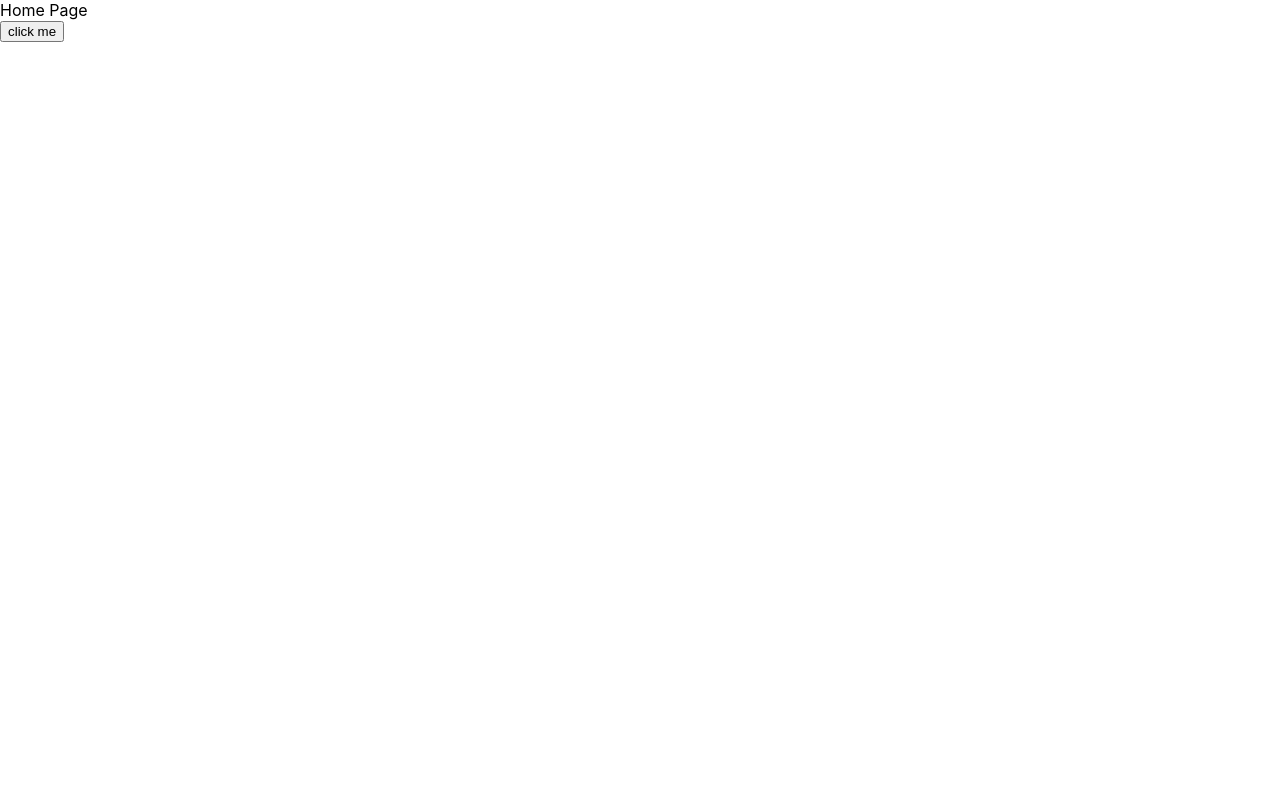
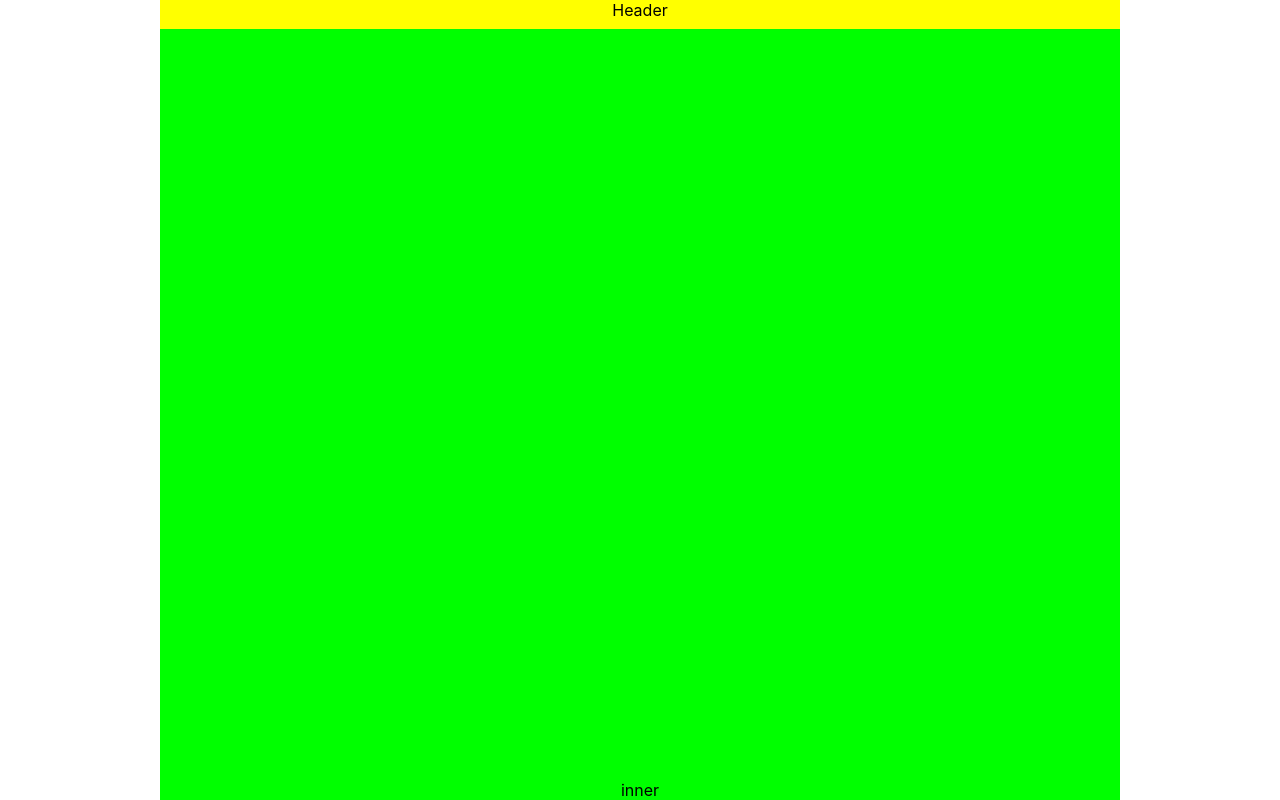
Before and after one commit to christianhalsell/app-street-sports-challenger, a React (Create React App) app: page / in a window 1280 px wide. Built offline with nearby package versions, Linux system fonts and the light colour scheme.

Commit message:
layout tests

```diff
--- a/src/App.js
+++ b/src/App.js
@@ -1,9 +1,9 @@
 import React from 'react';
 import {
-  BrowserRouter as Router, // URL will navigate
+  // BrowserRouter as Router, // URL will navigate
   Routes,
-  Route
-  // MemoryRouter as Router // URL will not navigate
+  Route,
+  MemoryRouter as Router // URL will not navigate
 } from 'react-router-dom';
 
 import HomePage from './pages/HomePage';
--- a/src/pages/HomePage.js
+++ b/src/pages/HomePage.js
@@ -4,8 +4,30 @@ import { useNavigate } from 'react-router-dom';
 const HomePage = () => {
   const navigate = useNavigate();
   return (
-    <>
-      <div>Home Page</div>
+    <div
+      style={{
+        width: '960px',
+        height: '100vh',
+        margin: '0 auto',
+        backgroundColor: 'red',
+        textAlign: 'center',
+        display: 'flex',
+        flexDirection: 'column'
+      }}
+    >
+      <div style={{ backgroundColor: 'yellow', height: 30 }}>Header</div>
+      <div
+        style={{
+          backgroundColor: 'lime',
+          display: 'flex',
+          flexDirection: 'column',
+          justifyContent: 'flex-end',
+          height: '100%',
+          textAlign: 'center'
+        }}
+      >
+        <div>inner</div>
+        {/* <div>Home Page</div>
         <div>
           <button
             onClick={() => {
@@ -14,8 +36,9 @@ const HomePage = () => {
           >
             click me
           </button>
+        </div> */}
       </div>
-    </>
+    </div>
   );
 };
 
```
Lines whose indentation alone changed are shown as unchanged.
